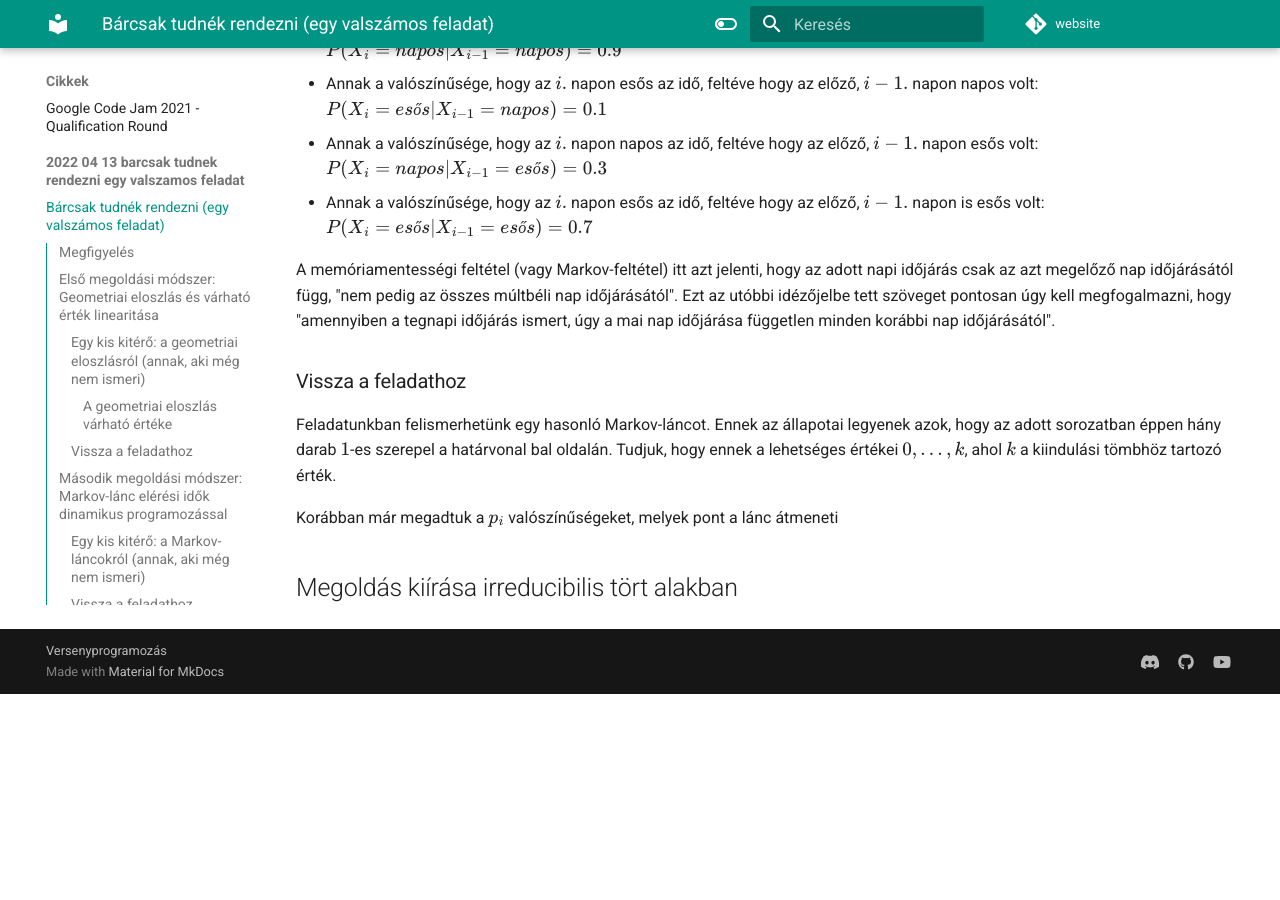
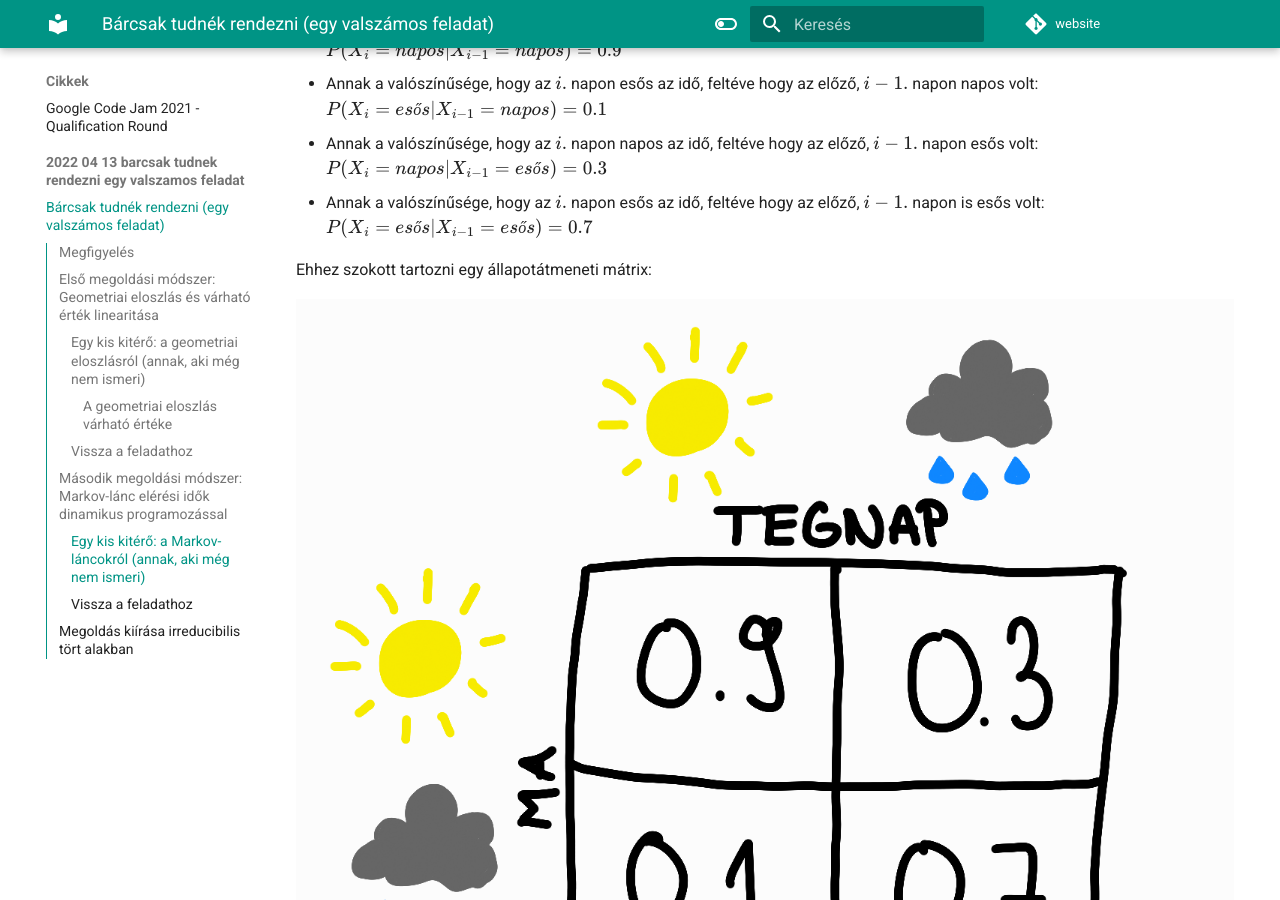
Before and after one commit to nemkin/versenyprogramozas-hu, an MkDocs documentation site: the page built from docs/cikkek/2022_04_13_barcsak_tudnek_rendezni_egy_valszamos_feladat/index.md, in a window 1280 px wide and 900 px high, scrolled down 7208 px. Built offline with MkDocs 1.6.1 and Material for MkDocs 9.7.7, drawn with Linux system fonts in a browser that asks for light colours; comment, search, counter and statistics services are not loaded; before the commit the page ends 7902 px from its top, so only the background shows below that.

Commit message:
Update index.md

```diff
--- a/docs/cikkek/2022_04_13_barcsak_tudnek_rendezni_egy_valszamos_feladat/index.md
+++ b/docs/cikkek/2022_04_13_barcsak_tudnek_rendezni_egy_valszamos_feladat/index.md
@@ -158,6 +158,10 @@ Ez példa egy nagyon egyszerű Markoc-láncra. A láncnak $2$ lehetséges állap
 - Annak a valószínűsége, hogy az $i.$ napon napos az idő, feltéve hogy az előző, $i-1.$ napon esős volt: $P(X_i = napos | X_{i-1} = esős) = 0.3$
 - Annak a valószínűsége, hogy az $i.$ napon esős az idő, feltéve hogy az előző, $i-1.$ napon is esős volt: $P(X_i = esős | X_{i-1} = esős) = 0.7$
 
+Ehhez szokott tartozni egy állapotátmeneti mátrix:
+
+![Időjárás átmeneti mátrix](img/idojaras_atmeneti_matrix.png)
+
 A memóriamentességi feltétel (vagy Markov-feltétel) itt azt jelenti, hogy az adott napi időjárás csak az azt megelőző nap időjárásától függ, "nem pedig az összes múltbéli nap időjárásától". Ezt az utóbbi idézőjelbe tett szöveget pontosan úgy kell megfogalmazni, hogy "amennyiben a tegnapi időjárás ismert, úgy a mai nap időjárása független minden korábbi nap időjárásától".
 
 ### Vissza a feladathoz
```
